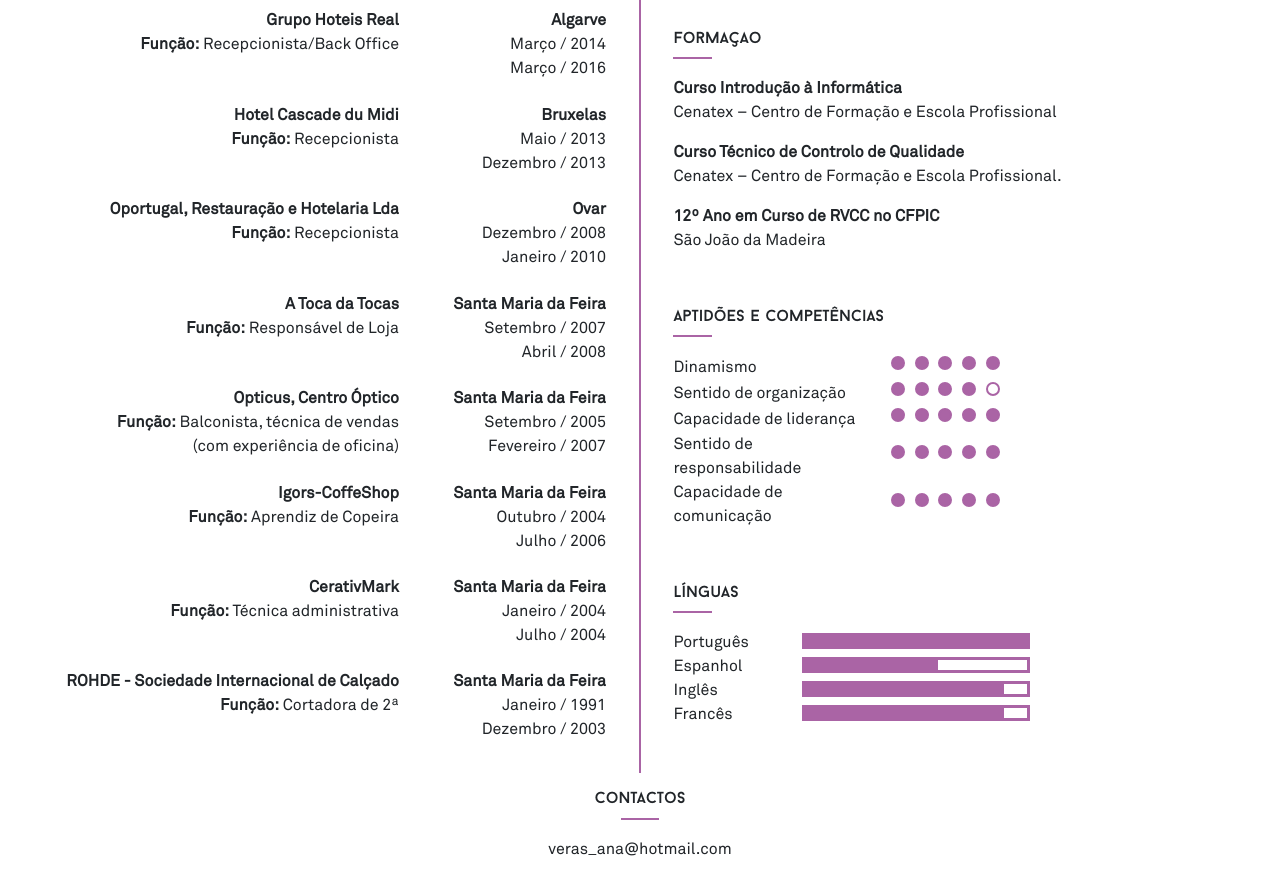
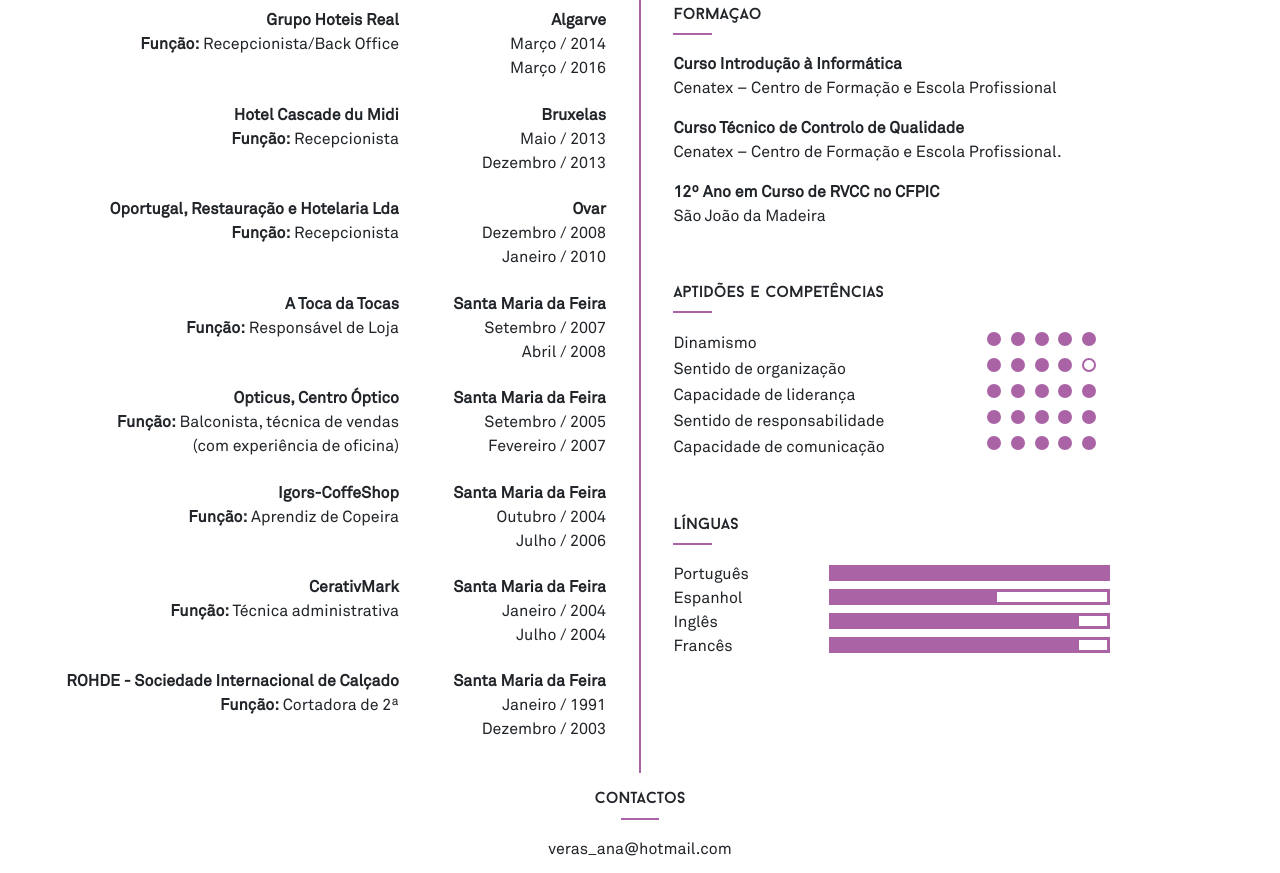
Before and after one commit to anaveras/anaveras.github.io, a plain HTML site: page index.html in a window 1280 px wide. Shown: the part 604-1477 px from the top of the page. Drawn offline with nearby package versions, Linux system fonts and the light colour scheme.

Commit message:
fixed skill section

```diff
--- a/index.html
+++ b/index.html
@@ -173,7 +173,7 @@
 
             </div>
 
-            <div id="education" class="col-xs-5 col-md-5 col-lg-5 col-xl-5 text-left">
+            <div id="education" class="col-xs-6 col-md-6 col-lg-6 col-xl-6 text-left">
 
                 <div>
                     <p>
@@ -219,7 +219,7 @@
 
                 </div>
                 <div class="row">
-                    <div class="col-xs-5 col-md-5 col-lg-5 col-xl-5 align-self-center">
+                    <div class="col-xs-6 col-md-6 col-lg-6 col-xl-6 align-self-center">
                         Dinamismo
                     </div>
                     <div class="col-xs-6 col-md-6 col-lg-6 col-xl-6 align-self-center">
@@ -241,7 +241,7 @@
                     </div>
                 </div>
                 <div class="row">
-                    <div class="col-xs-5 col-md-5 col-lg-5 col-xl-5 align-self-center">
+                    <div class="col-xs-6 col-md-6 col-lg-6 col-xl-6 align-self-center">
                         Sentido de organização
                     </div>
                     <div class="col-xs-6 col-md-6 col-lg-6 col-xl-6 align-self-center">
@@ -263,7 +263,7 @@
                     </div>
                 </div>
                 <div class="row">
-                    <div class="col-xs-5 col-md-5 col-lg-5 col-xl-5 align-self-center">
+                    <div class="col-xs-6 col-md-6 col-lg-6 col-xl-6 align-self-center">
                         Capacidade de liderança
                     </div>
                     <div class="col-xs-6 col-md-6 col-lg-6 col-xl-6 align-self-center">
@@ -285,7 +285,7 @@
                     </div>
                 </div>
                 <div class="row">
-                    <div class="col-xs-5 col-md-5 col-lg-5 col-xl-5 align-self-center">
+                    <div class="col-xs-6 col-md-6 col-lg-6 col-xl-6 align-self-center">
                         Sentido de responsabilidade
                     </div>
                     <div class="col-xs-6 col-md-6 col-lg-6 col-xl-6 align-self-center">
@@ -307,7 +307,7 @@
                     </div>
                 </div>
                 <div class="row">
-                    <div class="col-xs-5 col-md-5 col-lg-5 col-xl-5 align-self-center">
+                    <div class="col-xs-6 col-md-6 col-lg-6 col-xl-6 align-self-center">
                         Capacidade de comunicação
                     </div>
                     <div class="col-xs-6 col-md-6 col-lg-6 col-xl-6 align-self-center">
```
